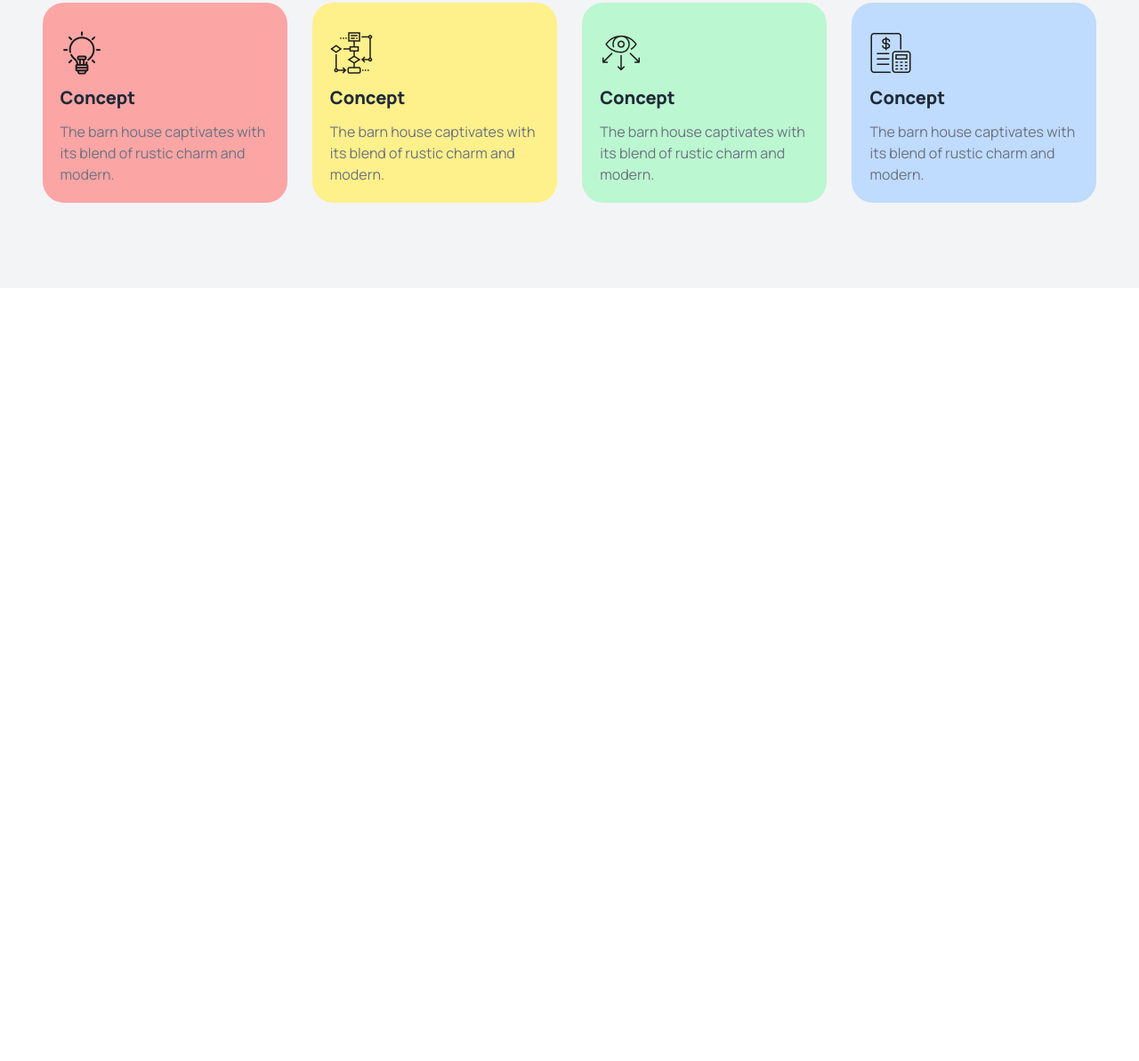
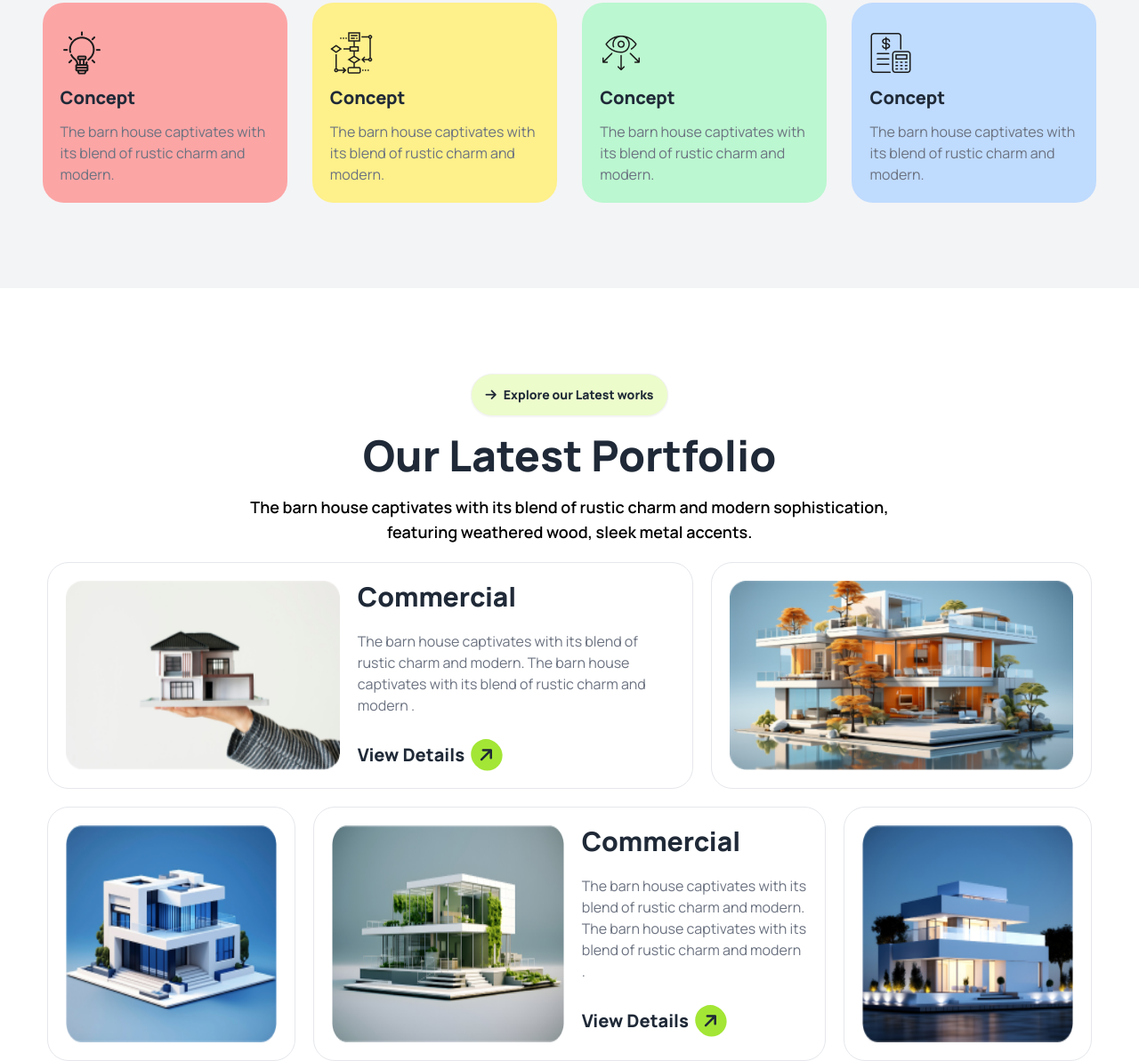
Before and after one commit to shakil-ahmed-billal/Assignment_03, a plain HTML site: page index.html in a window 1280 px wide. Shown: the part 1947-3140 px from the top of the page at 89% size. Before the commit the page ends 2271 px from the top, so only its background shows below. Drawn offline with nearby package versions, Linux system fonts and the light colour scheme.

Commit message:
protfolio section all complete and mobile view responsive section all done

```diff
--- a/index.html
+++ b/index.html
@@ -160,6 +160,47 @@
               </div>
             </div>
           </section>
+          <!-- *protfolio section -->
+           <section class="">
+            <div class="w-11/12 mx-auto">
+              <!-- contant -->
+               <div class="text-center">
+                <div class="flex items-center justify-center mt-24">
+                  <a class="btn bg-lime-100 rounded-full texl-lg font-extrabold" href=""><i class="fa-solid fa-arrow-right"></i>Explore our Latest works</a>
+                </div>
+                <h1 class="text-5xl font-extrabold my-5">Our Latest Portfolio</h1>
+                <p class="text-lg text-black font-semibold mb-5">The barn house captivates with its blend of rustic charm and modern sophistication, <br> featuring weathered wood, sleek metal accents.</p>
+               </div>
+               <!-- items -->
+                <div class="grid md:grid-cols-8 gap-5">
+                  <div class="flex flex-col md:flex-row border rounded-3xl py-5 px-5 md:col-span-5">
+                    <img src="./assets/img1.png" alt="">
+                    <div class="ml-5">
+                      <h1 class="text-3xl font-extrabold ">Commercial</h1>
+                      <p class="my-5 text-md text-gray-500">The barn house captivates with its blend of rustic charm and modern. The barn house captivates with its blend of rustic charm and modern .</p>
+                      <a class="btn pl-0 bg-transparent border-none shadow-none text-xl font-extrabold" href="">View Details<i class="fa-solid fa-arrow-right bg-lime-400 px-2 py-2 -rotate-45 rounded-full"></i></a>
+                    </div>
+                  </div>
+                  <div class="flex border rounded-3xl py-5 px-5 md:col-span-3">
+                    <img class="w-full " src="./assets/img2.png" alt="">
+                  </div>
+                  <div class="md:col-span-2 flex border rounded-3xl py-5 px-5">
+                    <img class="w-full" src="./assets/img3.png" alt="">
+                  </div>
+                  <div class="md:flex border rounded-3xl py-5 px-5 md:col-span-4">
+                    <img class="w-full" src="./assets/img4.png" alt="">
+                    <div class="ml-5">
+                      <h1 class="text-3xl font-extrabold ">Commercial</h1>
+                      <p class="my-5 text-md text-gray-500">The barn house captivates with its blend of rustic charm and modern. The barn house captivates with its blend of rustic charm and modern .</p>
+                      <a class="btn pl-0 bg-transparent border-none shadow-none text-xl font-extrabold" href="">View Details<i class="fa-solid fa-arrow-right bg-lime-400 px-2 py-2 -rotate-45 rounded-full"></i></a>
+                    </div>
+                  </div>
+                  <div class="md:col-span-2 flex border rounded-3xl py-5 px-5">
+                    <img class="w-full" src="./assets/img5.png" alt="">
+                  </div>
+                </div>
+            </div>
+           </section>
       </main>
 
       <footer>
```
